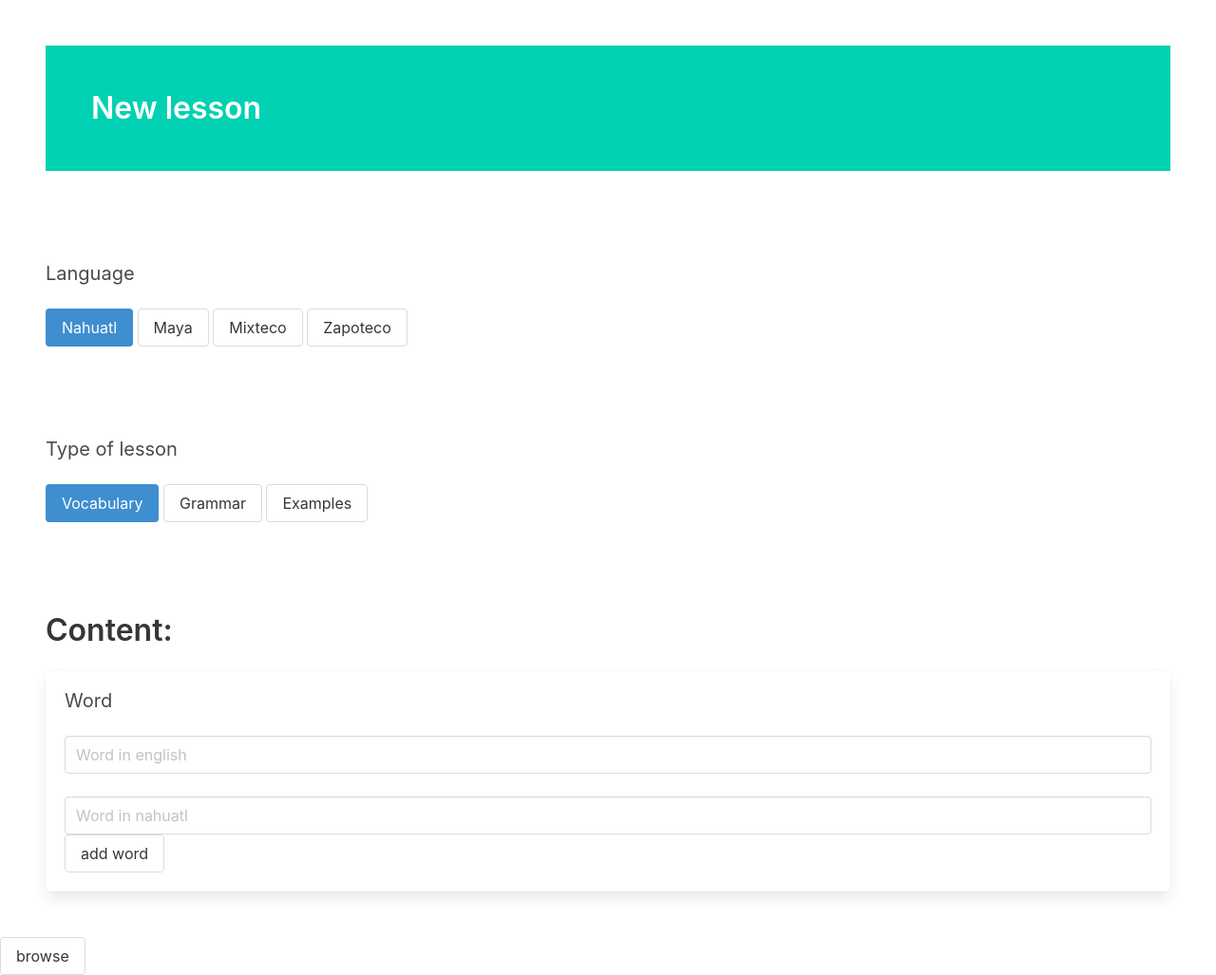
After one commit to SofiaVega/quetzal, a Flask app: page /newLesson in a window 1280 px wide. The commit adds this page. Shown: the whole page at 95% size. Run offline with Flask 2, Linux system fonts and the light colour scheme.

Commit message:
Submitting Eva's changes since she ran into some issues with github. Creating lessons!

```diff
--- a/server.py
+++ b/server.py
@@ -6,6 +6,38 @@ from database import User
 app = Flask(__name__)
 app.config['SECRET_KEY'] = 'sofia-best-girl'
 
+
+words = [
+	{
+		"english": "woman",
+		"nahuatl": "cihuatl"
+	},
+	{
+		"english": "corn",
+		"nahuatl": "centli"
+	}
+]
+@app.route('/newLesson')
+def newLesson():
+    return render_template('newLesson.html')
+
+
+@app.route('/newWord', methods=['GET', 'POST'])
+def newWord():
+	word_english = request.form['word_english']
+	word_nahuatl = request.form['word_nahuatl']
+
+	new_word = {
+		"english": word_english,
+		"nahuatl": word_nahuatl
+	}
+	words.append(new_word)
+	return render_template('newLesson.html')
+
+
+@app.route('/nahuatlLesson')
+def nahuatlLesson():
+    return render_template('nahuatlLesson.html', words = words)
 
 @app.route('/browse')
 def browse():
--- /dev/null
+++ b/templates/newLesson.html
@@ -0,0 +1,68 @@
+<!DOCTYPE html>
+<html>
+<head>
+    <meta charset="utf-8">
+    <meta name="viewport" content="width=device-width, initial-scale=1">
+    <title>New lesson</title>
+    <link rel="stylesheet" href="https://cdn.jsdelivr.net/npm/bulma@0.9.0/css/bulma.min.css">
+</head>
+
+<body>
+    <section class="section">
+        <section class="hero is-primary">
+            <div class="hero-body">
+                <div class="container">
+                    <h1 class="title">
+                        New lesson
+                    </h1>
+                </div>
+            </div>
+        </section>
+    </section>
+
+    <section class="section">
+        <h2 class="subtitle">
+            Language
+        </h2>
+        <button class="button is-info">Nahuatl</button>
+        <button class="button">Maya</button>
+        <button class="button">Mixteco</button>
+        <button class="button">Zapoteco</button>
+    </section>
+
+    <section class="section">
+        <h2 class="subtitle">
+            Type of lesson
+        </h2>
+        <button class="button is-info">Vocabulary</button>
+        <button class="button">Grammar</button>
+        <button class="button">Examples</button>
+    </section>
+
+    <section class="section">
+        <h1 class="title">Content:</h1>
+        <div class="box">
+            <h2 class="subtitle">Word</h2>
+
+            <form action="{{ url_for('newWord') }}" method="POST">
+                <div class="form-group">
+                    <p class="control is-expanded">
+                        <input class="input" type="text" placeholder="Word in english" name="word_english">
+                    </p>
+                </div>
+                <br />
+                <div class="form-group">
+                    <p class="control is-expanded">
+                        <input class="input" type="text" placeholder="Word in nahuatl" name="word_nahuatl">
+                    </p>
+                </div>
+                <button class="button" type="submit">add word</button>
+            </form>
+
+        </div>
+    </section>
+    <a class="button" href=browse>browse</a>
+
+</body>
+
+</html>
```
Also changed, not shown: templates/nahuatlLesson.html (added, +59 -0 lines), templates/browse.html (line endings or trailing spaces).
